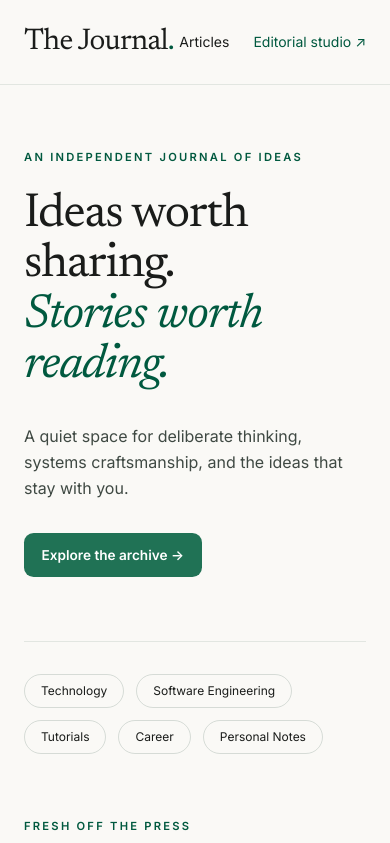
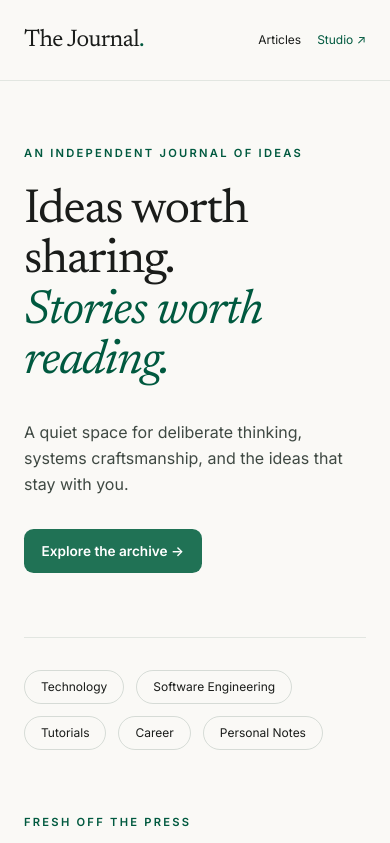
Before and after one commit to odumodamilola/the-journal-blog, a Next.js app: page / in a window 390 px wide. Shown: the top 843 px of the page. Built offline with nearby package versions, Linux system fonts and the light colour scheme; no server answers; the database is empty.

Commit message:
fix: refine mobile navigation and document live deployment

```diff
--- a/components/blog/PublicShell.tsx
+++ b/components/blog/PublicShell.tsx
@@ -6,19 +6,20 @@ export function PublicShell({ children }: { children: React.ReactNode }) {
         <div className="mx-auto flex max-w-6xl items-center justify-between px-6 py-6">
           <Link
             href="/"
-            className="font-editorial-headline text-3xl tracking-tight"
+            className="whitespace-nowrap font-editorial-headline text-2xl tracking-tight sm:text-3xl"
           >
             The Journal<span className="text-primary">.</span>
           </Link>
           <nav
             aria-label="Main navigation"
-            className="flex items-center gap-6 text-sm"
+            className="flex items-center gap-4 text-xs sm:gap-6 sm:text-sm"
           >
             <Link href="/blog" className="hover:text-primary">
               Articles
             </Link>
             <Link href="/login" className="text-primary">
-              Editorial studio ↗
+              <span className="sm:hidden">Studio ↗</span>
+              <span className="hidden sm:inline">Editorial studio ↗</span>
             </Link>
           </nav>
         </div>
```
Also changed, not shown: 2 other files (tests, documents, lock files or other folders).
